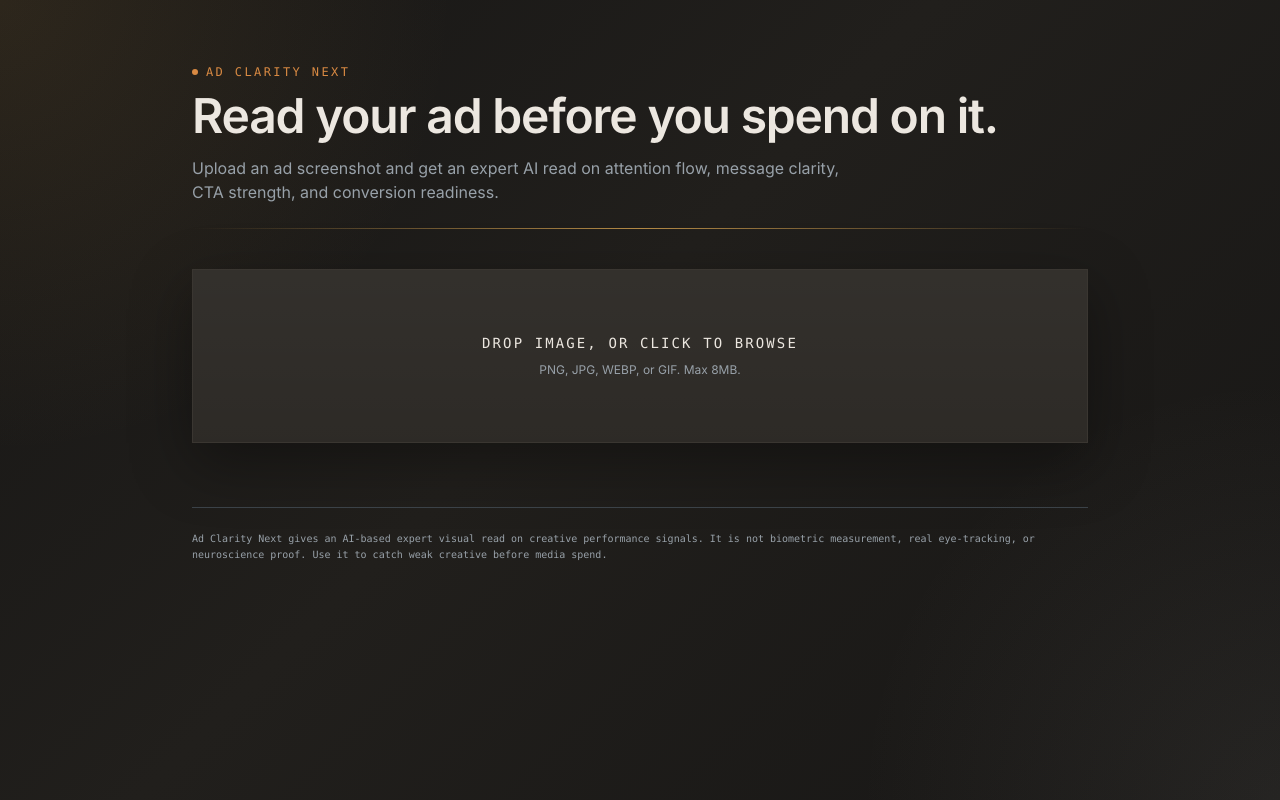
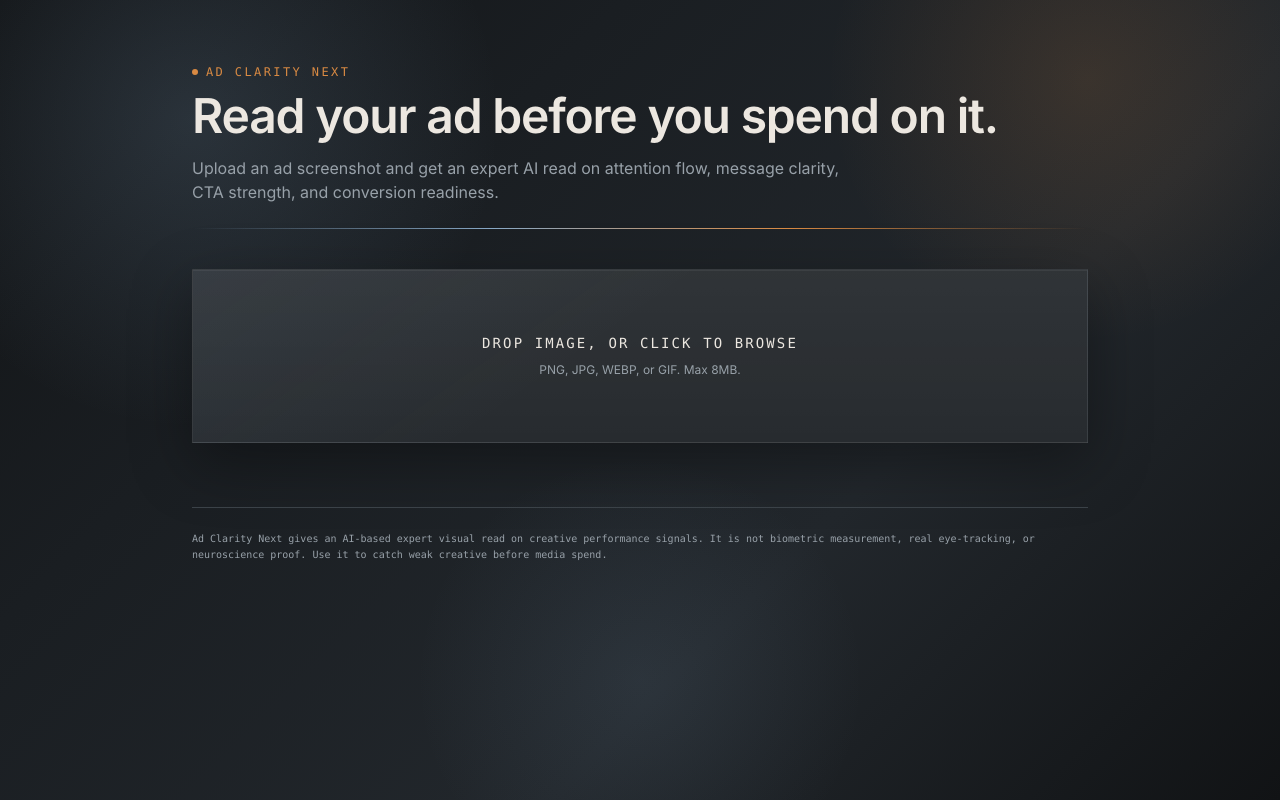
Before and after one commit to Jpuck412/ad-vantage, a Next.js app: page / in a window 1280 px wide. Built offline with nearby package versions, Linux system fonts and the light colour scheme.

Commit message:
Add 3D glass metal styling

```diff
--- a/app/globals.css
+++ b/app/globals.css
@@ -10,17 +10,19 @@
   body {
     min-height: 100vh;
     background:
-      radial-gradient(circle at top left, rgba(180, 138, 70, 0.14), transparent 30%),
-      radial-gradient(circle at bottom right, rgba(207, 202, 192, 0.08), transparent 28%),
-      linear-gradient(135deg, #171615 0%, #211f1c 45%, #171615 100%);
-    color: #e7e3da;
+      radial-gradient(circle at 15% 15%, rgba(136, 169, 199, 0.18), transparent 24%),
+      radial-gradient(circle at 85% 10%, rgba(217, 138, 67, 0.14), transparent 20%),
+      radial-gradient(circle at 50% 85%, rgba(136, 169, 199, 0.10), transparent 24%),
+      linear-gradient(135deg, #111315 0%, #1a1e22 30%, #22272c 65%, #111315 100%);
+    color: #ece7e0;
     -webkit-font-smoothing: antialiased;
     text-rendering: geometricPrecision;
+    background-attachment: fixed;
   }
 
   ::selection {
-    background-color: #b48a46;
-    color: #171615;
+    background-color: #d98a43;
+    color: #111315;
   }
 
   input,
@@ -36,16 +38,86 @@
     @apply outline-none focus-visible:ring-2 focus-visible:ring-signal focus-visible:ring-offset-2 focus-visible:ring-offset-ink;
   }
 
+  .panel-3d {
+    background:
+      linear-gradient(180deg, rgba(255,255,255,0.08), rgba(255,255,255,0.02)),
+      linear-gradient(145deg, rgba(136,169,199,0.10), rgba(0,0,0,0) 40%),
+      #23272b;
+    border: 1px solid rgba(255,255,255,0.07);
+    box-shadow:
+      0 1px 0 rgba(255,255,255,0.06) inset,
+      0 20px 60px rgba(0,0,0,0.34);
+    backdrop-filter: blur(10px);
+  }
+
+  .panel-soft {
+    background:
+      linear-gradient(180deg, rgba(255,255,255,0.05), rgba(255,255,255,0.015)),
+      #1a1e22;
+    border: 1px solid rgba(255,255,255,0.06);
+    box-shadow:
+      0 1px 0 rgba(255,255,255,0.04) inset,
+      0 16px 40px rgba(0,0,0,0.28);
+  }
+
   .rustic-panel {
     background:
-      linear-gradient(180deg, rgba(255, 255, 255, 0.045), rgba(255, 255, 255, 0.015)),
-      #2a2723;
-    border: 1px solid #3a3631;
-    box-shadow: 0 20px 60px rgba(0, 0, 0, 0.35);
+      linear-gradient(180deg, rgba(255,255,255,0.06), rgba(255,255,255,0.02)),
+      linear-gradient(145deg, rgba(136,169,199,0.08), rgba(0,0,0,0) 45%),
+      #23272b;
+    border: 1px solid rgba(255,255,255,0.07);
+    box-shadow:
+      0 1px 0 rgba(255,255,255,0.06) inset,
+      0 20px 60px rgba(0,0,0,0.35);
+  }
+
+  .hero-metal {
+    background:
+      linear-gradient(180deg, rgba(255,255,255,0.08), rgba(255,255,255,0)),
+      linear-gradient(120deg, rgba(136,169,199,0.14), rgba(217,138,67,0.08), transparent 70%);
+    -webkit-background-clip: text;
+    background-clip: text;
+    color: transparent;
+  }
+
+  .btn-3d {
+    background:
+      linear-gradient(180deg, rgba(255,255,255,0.13), rgba(255,255,255,0.02)),
+      linear-gradient(135deg, #d98a43 0%, #9e5f2b 100%);
+    border: 1px solid rgba(255,255,255,0.10);
+    box-shadow:
+      0 1px 0 rgba(255,255,255,0.16) inset,
+      0 12px 28px rgba(217,138,67,0.18);
+  }
+
+  .chip-3d {
+    background:
+      linear-gradient(180deg, rgba(255,255,255,0.08), rgba(255,255,255,0.02)),
+      #1d2227;
+    border: 1px solid rgba(255,255,255,0.07);
+    box-shadow: 0 10px 24px rgba(0,0,0,0.18);
+  }
+
+  .drop-zone {
+    background:
+      linear-gradient(180deg, rgba(255,255,255,0.05), rgba(255,255,255,0.02)),
+      linear-gradient(135deg, rgba(136,169,199,0.12), rgba(217,138,67,0.06)),
+      #23272b;
+    border: 1px dashed rgba(136,169,199,0.34);
+    box-shadow:
+      0 1px 0 rgba(255,255,255,0.06) inset,
+      0 24px 70px rgba(0,0,0,0.34);
   }
 
   .rustic-line {
-    background: linear-gradient(90deg, transparent, #b48a46, transparent);
+    background: linear-gradient(90deg, transparent, #88a9c7, #d98a43, transparent);
+  }
+
+  .grid-overlay {
+    background-image:
+      linear-gradient(rgba(255,255,255,0.03) 1px, transparent 1px),
+      linear-gradient(90deg, rgba(255,255,255,0.03) 1px, transparent 1px);
+    background-size: 32px 32px;
   }
 }
 
```
